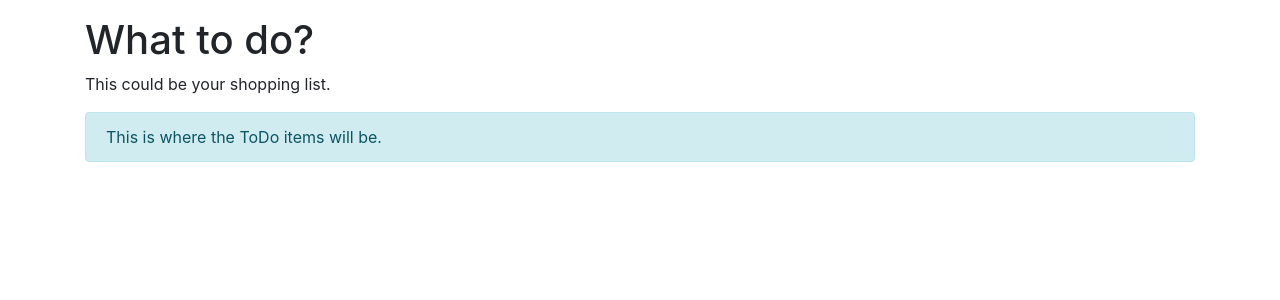
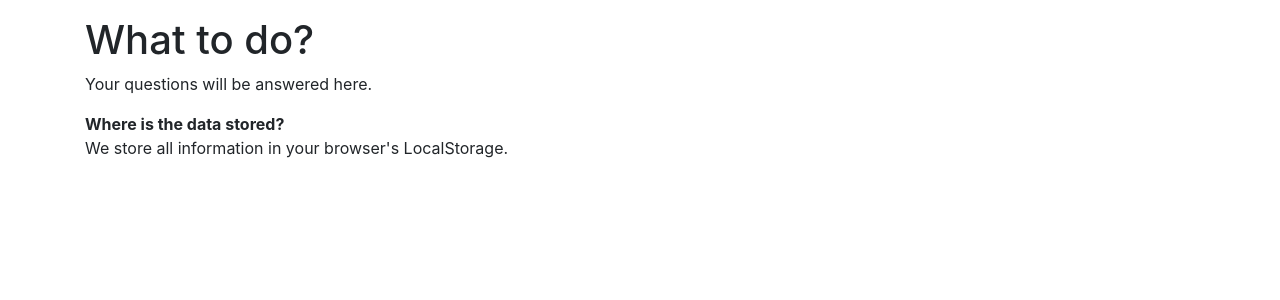
Before and after one commit to mhdalmasri/ToDoList-with-redux, a React (Create React App) app: page /help in a window 1280 px wide. Shown: the top 300 px of the page. Built offline with nearby package versions, Linux system fonts and the light colour scheme.

Commit message:
router and helpers added

```diff
--- a/src/components/App.js
+++ b/src/components/App.js
@@ -6,7 +6,7 @@ class App extends React.Component {
   render() {
     return (
       <div className="container">
-        <Header tagline="This could be your shopping list." />
+        <Header tagline="Here are all the next tasks." />
         <ToDoList />
       </div>
     );
--- /dev/null
+++ b/src/components/Help.js
@@ -0,0 +1,22 @@
+import React from "react";
+import Header from "./Header";
+
+class Help extends React.Component {
+  componentDidMount() {
+    document.title = "Help | What to do?";
+  }
+
+  render() {
+    return (
+      <div className="container">
+        <Header tagline="Your questions will be answered here." />
+        <dl>
+          <dt>Where is the data stored?</dt>
+          <dd>We store all information in your browser's LocalStorage.</dd>
+        </dl>
+      </div>
+    );
+  }
+}
+
+export default Help;
--- /dev/null
+++ b/src/components/NotFound.js
@@ -0,0 +1,24 @@
+import React from "react";
+import Header from "./Header";
+
+class NotFound extends React.Component {
+  componentDidMount() {
+    document.title = "Error 404 | What to do?";
+  }
+
+  render() {
+    return (
+      <div className="container">
+        <Header tagline="404 -  Page not found!" />
+        <div className="alert alert-warning">
+          <strong>
+            Ooops .... sorry!<br />
+          </strong>
+          The requested page could not be found.
+        </div>
+      </div>
+    );
+  }
+}
+
+export default NotFound;
--- /dev/null
+++ b/src/components/Router.js
@@ -0,0 +1,17 @@
+import React from "react";
+import { BrowserRouter, Route, Switch } from "react-router-dom";
+import App from "./App";
+import Help from "./Help";
+import NotFound from "./NotFound";
+
+const Router = () => (
+  <BrowserRouter>
+    <Switch>
+      <Route exact path="/" component={App} />
+      <Route path="/help" component={Help} />
+      <Route component={NotFound} />
+    </Switch>
+  </BrowserRouter>
+);
+
+export default Router;
--- a/src/index.js
+++ b/src/index.js
@@ -1,7 +1,7 @@
 import React from "react";
 import { render } from "react-dom";
-import App from "./components/App";
+import Router from "./components/Router";
 
 import "./sass/style.scss";
 
-render(<App />, document.querySelector("#main"));
+render(<Router />, document.querySelector("#main"));
```
Also changed, not shown: src/helpers.js (added, +13 -0 lines), 1 other file (tests, documents, lock files or other folders).
